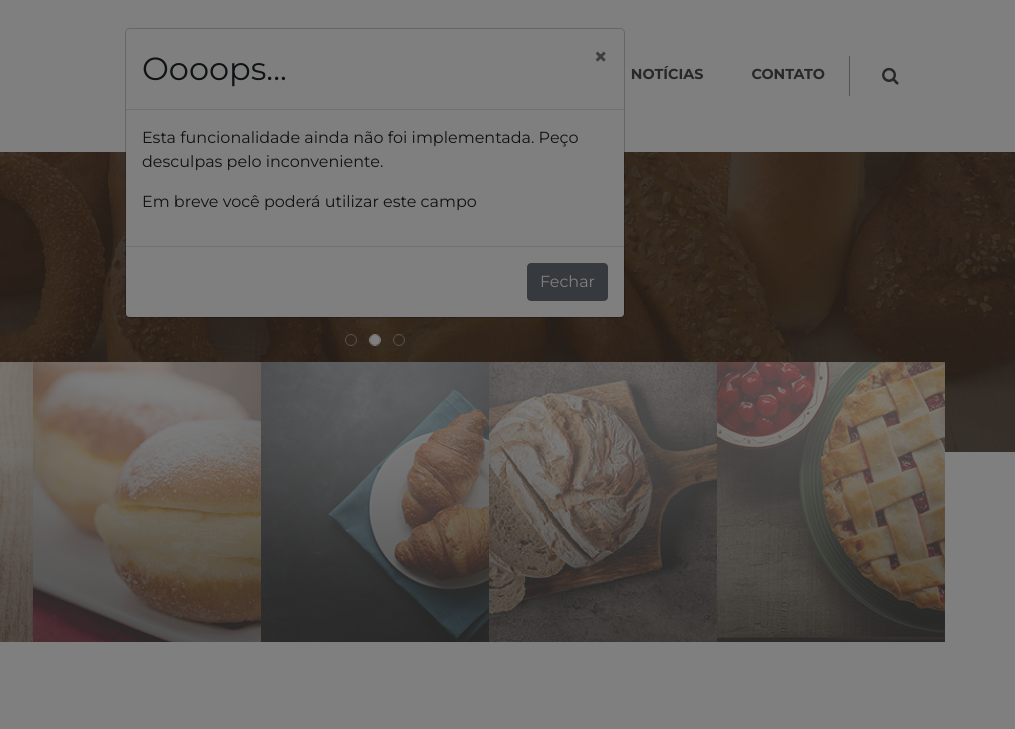
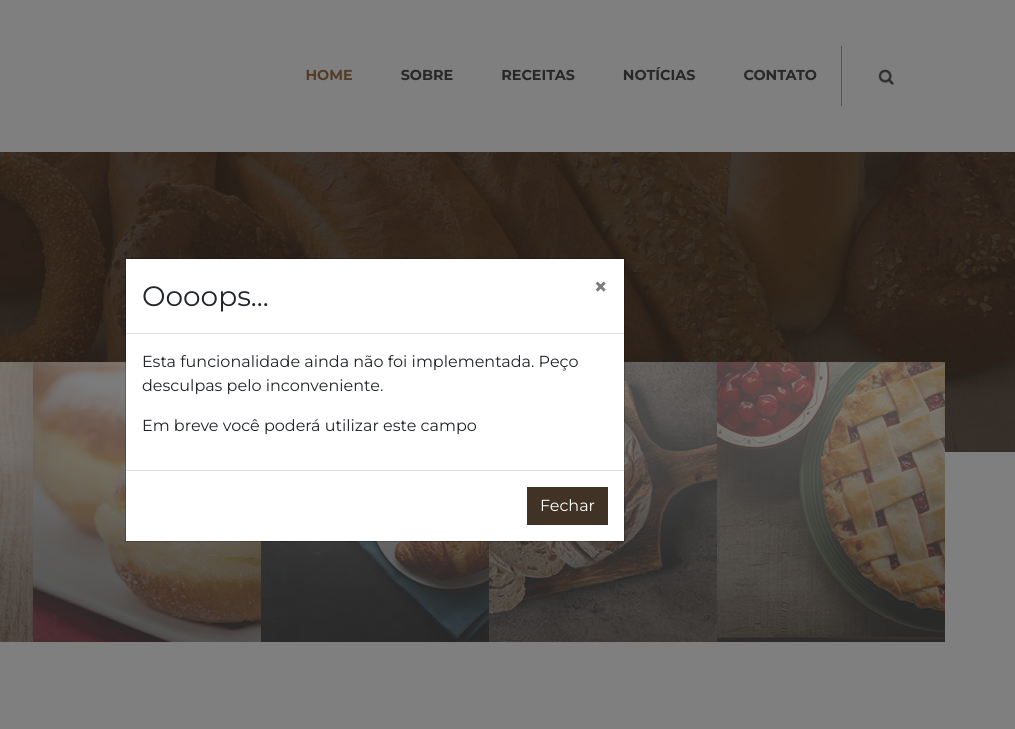
Before and after one commit to owInteractive/estagio-frontend, a website: page index.html in a window 1280 px wide. Both pictures are taken after a click on the button 1155 px from the left and 75 px from the top of the page. Shown: the top 729 px of the page, 265-1280 px from the left. Drawn offline with nearby package versions, Linux system fonts and the light colour scheme.

Commit message:
WIP - Add click effects in buttons, fix modal with right styles and add hover effects

```diff
--- a/index.html
+++ b/index.html
@@ -70,34 +70,14 @@
           <nav class="nav nav-masthead justify-content-center">
             <a class="nav-link active" href="#">Home</a>
             <a class="nav-link" href="#about">Sobre</a>
-            <a class="nav-link" href="#">Receitas</a>
+            <a class="nav-link" href="#gallery">Receitas</a>
             <a class="nav-link" href="#news">Notícias</a>
             <a class="nav-link" href="#contact">Contato</a>
-            <a class="nav-link search" href="#">
-              <button type="button" name="button" data-toggle="modal" data-target="#searchModal">
+            <a class="nav-link search">
+              <button type="button" name="searchButton" data-toggle="modal" data-target="#searchModal">
                 <img src="assets/imgs/icon-search.png" alt="">
               </button>
             </a>
-            <!-- SEARCH MODAL -->
-            <div class="modal fade" id="searchModal" tabindex="-1" role="dialog" aria-labelledby="searchModalLabel" aria-hidden="true">
-              <div class="modal-dialog" role="document">
-                <div class="modal-content">
-                  <div class="modal-header">
-                    <h2 class="modal-title" id="searchModalLabel">Oooops...</h2>
-                    <button type="button" class="close" data-dismiss="modal" aria-label="Close">
-                      <span aria-hidden="true">&times;</span>
-                    </button>
-                  </div>
-                  <div class="modal-body">
-                    <p>Esta funcionalidade ainda não foi implementada. Peço desculpas pelo inconveniente.</p>
-                    <p>Em breve você poderá utilizar este campo</p>
-                  </div>
-                  <div class="modal-footer">
-                    <button type="button" class="btn btn-secondary" data-dismiss="modal">Fechar</button>
-                  </div>
-                </div>
-              </div>
-            </div>
           </nav>
         </div>
       </div>
@@ -262,7 +242,7 @@
                   </div>
                 </div>
                 <div class="section_button col-lg-12">
-                  <button type="submit" name="submitContact">Enviar</button>
+                  <button type="button" name="submitContact">Enviar</button>
                 </div>
               </div>
             </form>
@@ -276,7 +256,9 @@
           <div class="row">
             <div class="col-lg-4 icons">
               <img class="logo" src="assets/imgs/logo-bakery.png" alt="Logo da Yumi's Bakery" title="Yumi's Bakery"><br>
-              <img class="social" src="assets/imgs/icons-social.png" alt="Links das redes sociais da Yumi's Bakery" title="Redes Sociais da Yumi's Bakery">
+              <a href="https://www.linkedin.com/in/cibeleyumi/" target="_blank">
+                <img class="social" src="assets/imgs/icons-social.png" alt="LinkedIn da Yumi's Bakery" title="LinkedIn da Yumi's Bakery">
+              </a>
             </div>
             <div class="col-lg-3 sitemap">
               <a class="nav-link" href="#">Home</a>
@@ -315,6 +297,26 @@
       </div>
     </footer>
 
+    <!-- SEARCH MODAL -->
+    <div class="modal fade" id="searchModal" tabindex="-1" role="dialog" aria-labelledby="searchModalLabel" aria-hidden="true">
+      <div class="modal-dialog modal-dialog-centered" role="document">
+        <div class="modal-content">
+          <div class="modal-header">
+            <h3 class="modal-title" id="searchModalLabel">Oooops...</h3>
+            <button type="button" class="close" data-dismiss="modal" aria-label="Close">
+              <span aria-hidden="true">&times;</span>
+            </button>
+          </div>
+          <div class="modal-body">
+            <p>Esta funcionalidade ainda não foi implementada. Peço desculpas pelo inconveniente.</p>
+            <p>Em breve você poderá utilizar este campo</p>
+          </div>
+          <div class="modal-footer">
+            <button type="button" class="btn btn-secondary" data-dismiss="modal">Fechar</button>
+          </div>
+        </div>
+      </div>
+    </div>
 
     <script src="https://code.jquery.com/jquery-3.3.1.slim.min.js" integrity="sha384-q8i/X+965DzO0rT7abK41JStQIAqVgRVzpbzo5smXKp4YfRvH+8abtTE1Pi6jizo" crossorigin="anonymous"></script>
     <script src="https://cdnjs.cloudflare.com/ajax/libs/popper.js/1.14.6/umd/popper.min.js" integrity="sha384-wHAiFfRlMFy6i5SRaxvfOCifBUQy1xHdJ/yoi7FRNXMRBu5WHdZYu1hA6ZOblgut" crossorigin="anonymous"></script>
```
Also changed, not shown: dist/css/main.css.
